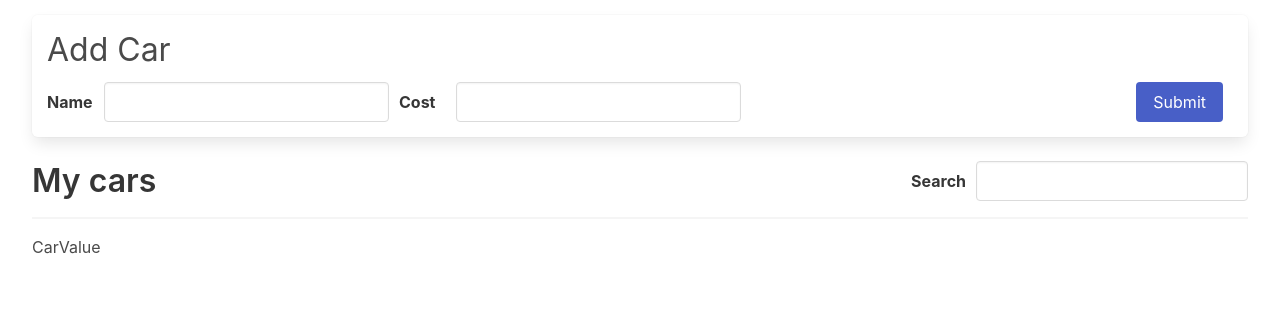
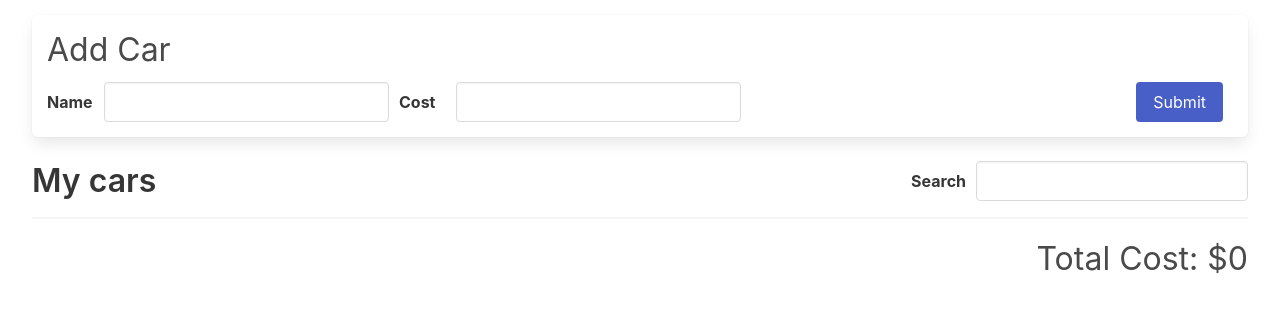
Before and after one commit to jarodkober/demo-modern-react-redux-2023-cars, a React (Create React App) app: page / in a window 1280 px wide. Shown: the top 312 px of the page. Built offline with nearby package versions, Linux system fonts and the light colour scheme.

Commit message:
Car Value Component * Updated CarValue component to display the total cost of cars rendered in the CarList component

```diff
--- a/src/components/CarValue.js
+++ b/src/components/CarValue.js
@@ -1,5 +1,15 @@
+import { useSelector } from 'react-redux';
+
 function CarValue() {
-	return <div>CarValue</div>;
+	const totalCost = useSelector(({ cars: { data, searchTerm } }) =>
+		data
+			.filter((car) =>
+				car.name.toLowerCase().includes(searchTerm.toLowerCase())
+			)
+			.reduce((acc, car) => acc + car.cost, 0)
+	);
+
+	return <div className="car-value">Total Cost: ${totalCost}</div>;
 }
 
 export default CarValue;
```
